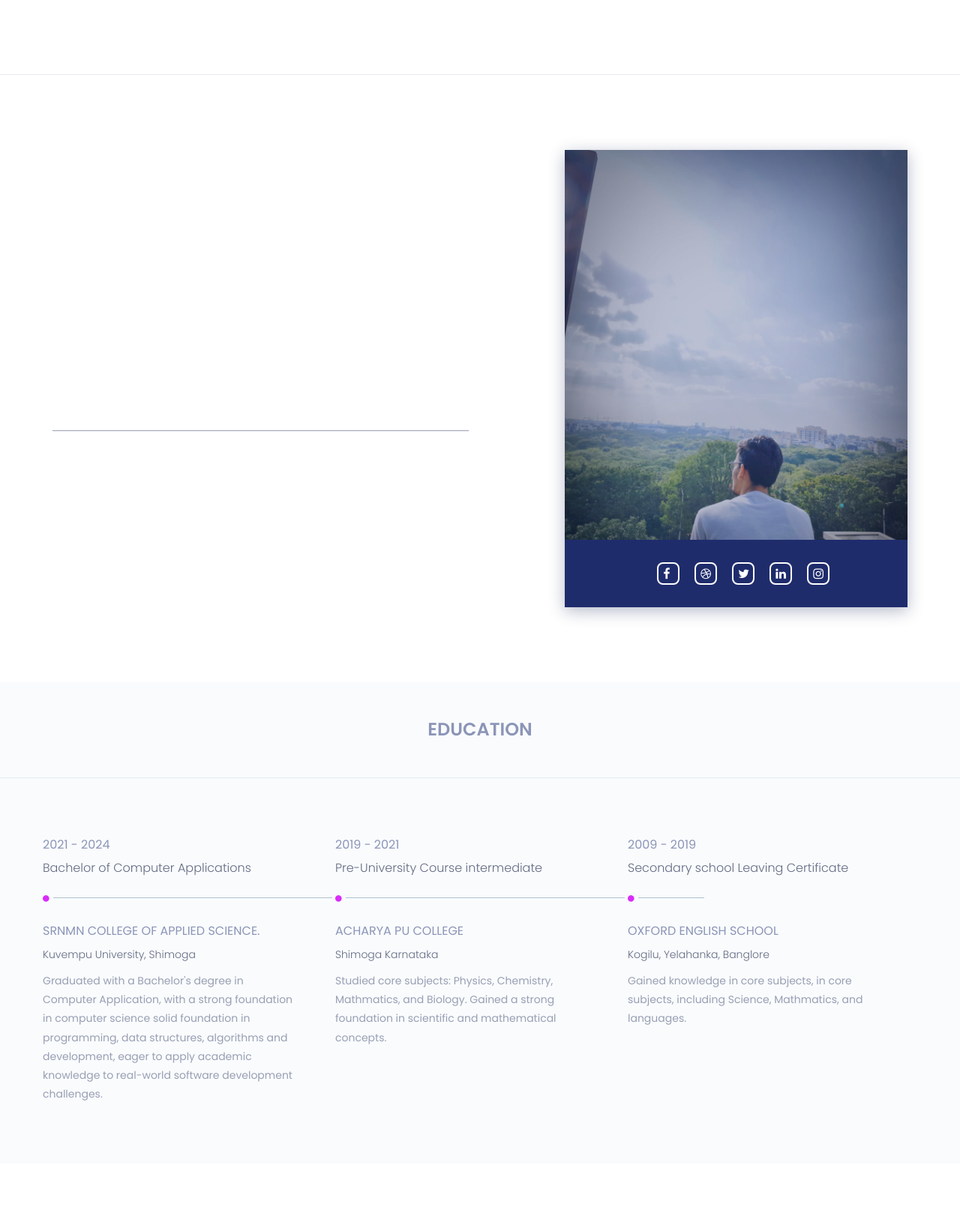
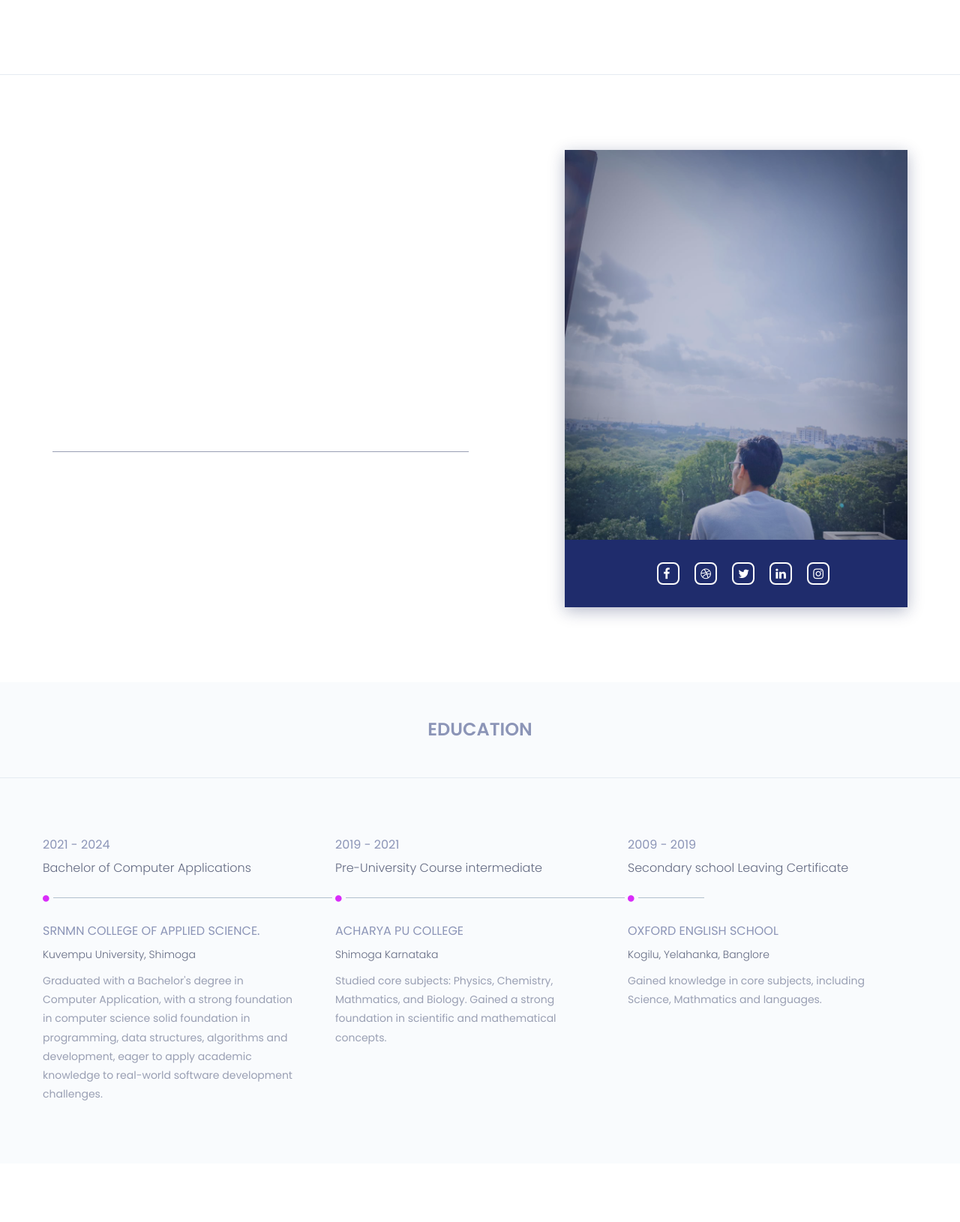
Before and after one commit to mdAbrar2/PortfolioWebsite, a Django app: page / in a window 1280 px wide. Shown: the part 957-2587 px from the top of the page at 75% size. Run offline with Django 5.2, Linux system fonts and the light colour scheme; some libraries are stand-ins or nearby versions.

Commit message:
correcting some grammatical mistakes

```diff
--- a/templates/main.html
+++ b/templates/main.html
@@ -113,7 +113,7 @@
 				<div class="row">
 					<div class="col-md-12 text-center">
 						<div class="header-text">
-							<h2>Hi <span>,</span> i'm <br> Abrar <br> developer <span>.</span>   </h2>
+							<h2>Hi <span>,</span> i'm <br> Abrar <br>👋<span>.</span>   </h2>
 							<p>Aspiring python full stack developer</p>
 							<a href="{% static "Myresume.pdf" %}" download>download resume</a>
 						</div><!--/.header-text-->
@@ -135,12 +135,12 @@
 						<div class="col-sm-6">
 							<div class="single-about-txt" >
 								<h3 id="firstchange">
-									Hi, I'm Mohammed Abrar, a passionate aspiring Python Full Stack Developer.
+									Hi, I'm Mohammed Abrar — a passionate and aspiring Python Full Stack Developer.
 								<p id="firstchange">
-									Eager to start my journey in the tech industry. As a fresher, I am continuously learning and improving my skills in Python, Django, HTML, CSS, JavaScript, and database management to build dynamic and efficient web applications.
-									I am eager to gain hands-on experience, learn from industry professionals, and contribute to innovative projects. i thrive on solving challenges nd continuously improving my technical skill.
-									I'm open to collaboration, learning opportunities, and exciting tech projects.
-									Feel free to reach out!
+									Eager to start my journey in the tech industry, I am a fresher who is continuously learning and improving my skills in Python, Django, HTML, CSS, JavaScript, and database management to build dynamic and efficient web applications.
+I’m excited to gain hands-on experience, learn from industry professionals, and contribute to innovative projects. I thrive on solving challenges and constantly strive to improve my technical skills.
+I’m open to collaboration, learning opportunities, and exciting tech projects.
+Feel free to reach out!
 								</p>
 								<div class="row">
 									<div class="col-sm-4" >
@@ -158,7 +158,7 @@
 									<div class="col-sm-4">
 										<div class="single-about-add-info">
 											<h3 id="firstchange">website</h3>
-											<p id="firstchange">www.Abrar.com</p>
+											<p id="firstchange">https://portfolio-website-gold-sigma-77.vercel.app</p>
 										</div>
 									</div>
 								</div>
@@ -283,7 +283,7 @@
 										</h4>
 										<h5>Kogilu, Yelahanka, Banglore</h5>
 										<p class="description">
-											Gained knowledge in core subjects, in core subjects, including Science, Mathmatics, and languages.
+											Gained knowledge in core subjects, including Science, Mathmatics and languages.
 										</p>
 									</div><!--/.timeline-content-->
 								</div><!--/.timeline-->
@@ -744,14 +744,7 @@
 							<div class="row">
 
 								<div class="col-sm-4">
-									<div class="item">
-										<img src="{% static "images/portfolio/p1.jpg" %}" alt="portfolio image"/>
-										<div class="isotope-overlay">
-											<a href="#">
-												ui/ux design
-											</a>
-										</div><!-- /.isotope-overlay -->
-									</div><!-- /.item -->
+
 									<div class="item">
 										<img src="{% static "images/portfolio/p2.jpg" %}" alt="portfolio image"/>
 										<div class="isotope-overlay">
@@ -778,7 +771,7 @@
 										<img src="{% static "images/portfolio/p4.jpg" %}" alt="portfolio image"/>
 										<div class="isotope-overlay">
 											<a href="#">
-												web development
+												Front-end development
 											</a>
 										</div><!-- /.isotope-overlay -->
 									</div><!-- /.item -->
@@ -786,7 +779,7 @@
 										<img src="{% static "images/portfolio/p5.jpg" %}" alt="portfolio image"/>
 										<div class="isotope-overlay">
 											<a href="#">
-												web development
+												Back-end development
 											</a>
 										</div><!-- /.isotope-overlay -->
 									</div><!-- /.item -->
@@ -875,7 +868,7 @@
 										</div>
 										<div class="single-contact-add-info">
 											<h3>website</h3>
-											<p>www.Abrar.com</p>
+											<p>https://portfolio-website-gold-sigma-77.vercel.app</p>
 										</div>
 									</div>
 								</div><!--/.contact-adress-->
```
